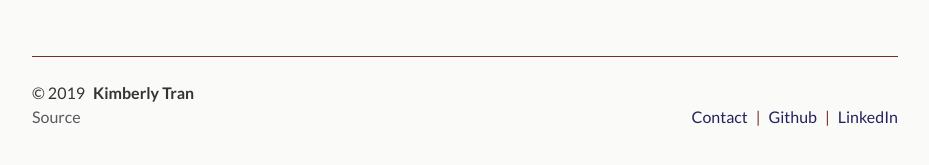
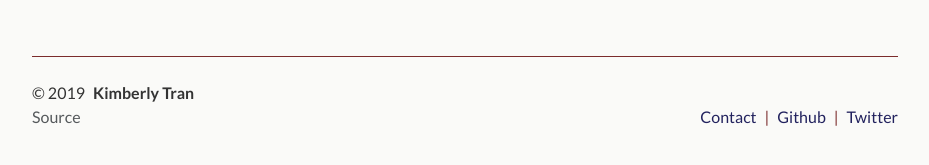
Before and after one commit to ktmai/ktmai.github.io, a Jekyll site: the page built from index.md, in a window 1280 px wide. Shown: the part 496-661 px from the top of the page, without its empty margins (175-1104 px from the left). Built offline with Jekyll 4.4.1, drawn with Linux system fonts in a browser that asks for light colours.

Commit message:
Update footer.html

```diff
--- a/_includes/footer.html
+++ b/_includes/footer.html
@@ -13,8 +13,8 @@
         <li><a target="_blank" rel="external" href="https://github.com/{{ site.github_username }}">Github</a></li>
         {% endif %}
 
-        {% if site.linkedin_username %}
-        <li><a target="_blank" rel="external" href="https://www.linkedin.com/in/{{ site.linkedin_username }}">LinkedIn</a></li>
+        {% if site.twitter_username %}
+        <li><a target="_blank" rel="external" href="https://www.twitter.com/{{ site.twitter_username }}">Twitter</a></li>
         {% endif %}
 
         {% if site.google_scholar %}
```
